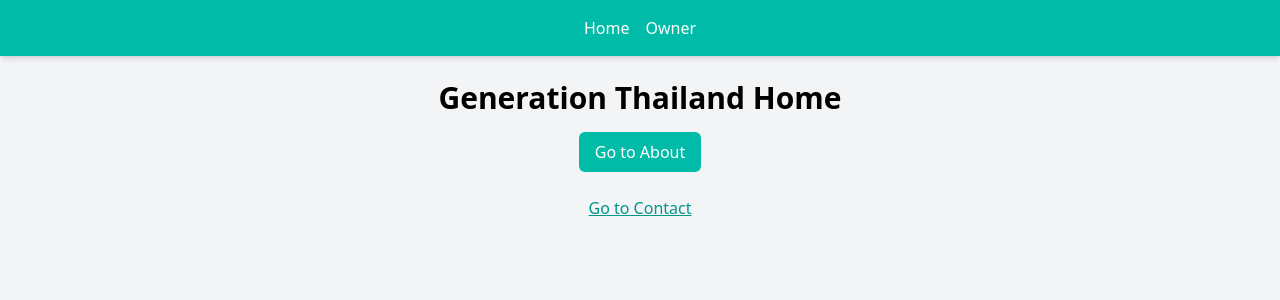
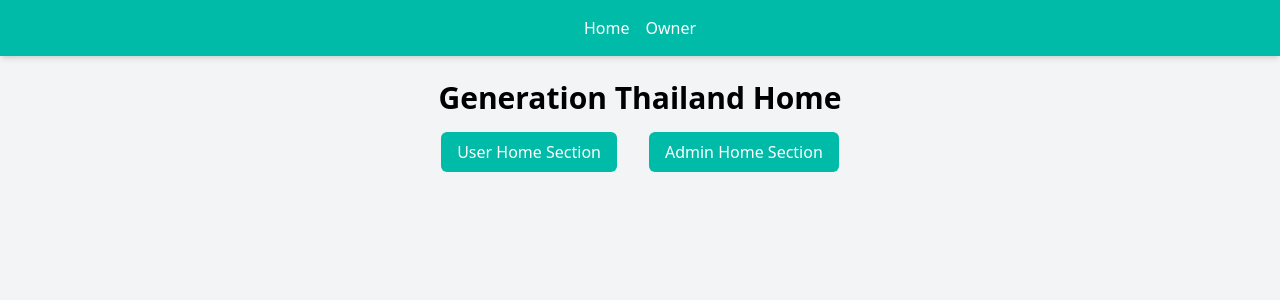
Before and after one commit to varinthorn-collab/react-generation-thailand, a React (Vite) app: page / in a window 1280 px wide. Shown: the top 300 px of the page. Built offline with nearby package versions, Linux system fonts and the light colour scheme.

Commit message:
feat(Home): added feature for home page that link to user home section and admin home section

```diff
--- a/package.json
+++ b/package.json
@@ -11,6 +11,7 @@
   },
   "dependencies": {
     "@tailwindcss/vite": "^4.0.14",
+    "axios": "^1.8.4",
     "react": "^19.0.0",
     "react-dom": "^19.0.0",
     "react-router": "^7.4.0",
--- a/src/pages/Home.jsx
+++ b/src/pages/Home.jsx
@@ -4,8 +4,11 @@ import { Link, useNavigate } from "react-router-dom";
 const Home = () => {
   const navigate = useNavigate();
 
-  const handleNavigate = () => {
-    navigate("/about");
+  const handleNavigateHomeUser = () => {
+    navigate("/home-user");
+  };
+  const handleNavigateHomeAdmin = () => {
+    navigate("/home-admin");
   };
 
   return (
@@ -14,19 +17,29 @@ const Home = () => {
 
 
       <button
-        onClick={handleNavigate}
-        className="px-4 py-2 bg-teal-500 text-white rounded-md hover:bg-teal-700 transition"
+        onClick={handleNavigateHomeUser}
+        className="px-4 py-2 mx-4 bg-teal-500 text-white rounded-md hover:bg-teal-700 transition"
       >
-        Go to About
+        User Home Section
       </button>
-      <br />
+
+      <button
+        onClick={handleNavigateHomeAdmin}
+        className="px-4 py-2 mx-4 bg-teal-500 text-white rounded-md hover:bg-teal-700 transition"
+      >
+        Admin Home Section
+      </button>
+
+
+
+      {/* <br />
       <br />
       <Link
         to="/contact"
         className="text-teal-600 underline hover:text-teal-800"
       >
         Go to Contact
-      </Link>
+      </Link> */}
     </div>
   );
 };
--- /dev/null
+++ b/src/pages/HomeAdmin.jsx
@@ -0,0 +1,9 @@
+import React from 'react'
+
+function HomeAdmin() {
+  return (
+    <div>HomeAdmin</div>
+  )
+}
+
+export default HomeAdmin
--- /dev/null
+++ b/src/pages/HomeUser.jsx
@@ -0,0 +1,9 @@
+import React from 'react'
+
+function HomeUser() {
+  return (
+    <div>HomeUser</div>
+  )
+}
+
+export default HomeUser
```
Also changed, not shown: src/App.jsx (+17 -12 lines), src/reservedInfo/Contact.jsx (renamed from src/pages/Contact.jsx), src/reservedInfo/ProductDetail.jsx (renamed from src/pages/ProductDetail.jsx), src/reservedInfo/Products.jsx (renamed from src/pages/Products.jsx), 1 other file (tests, documents, lock files or other folders).
